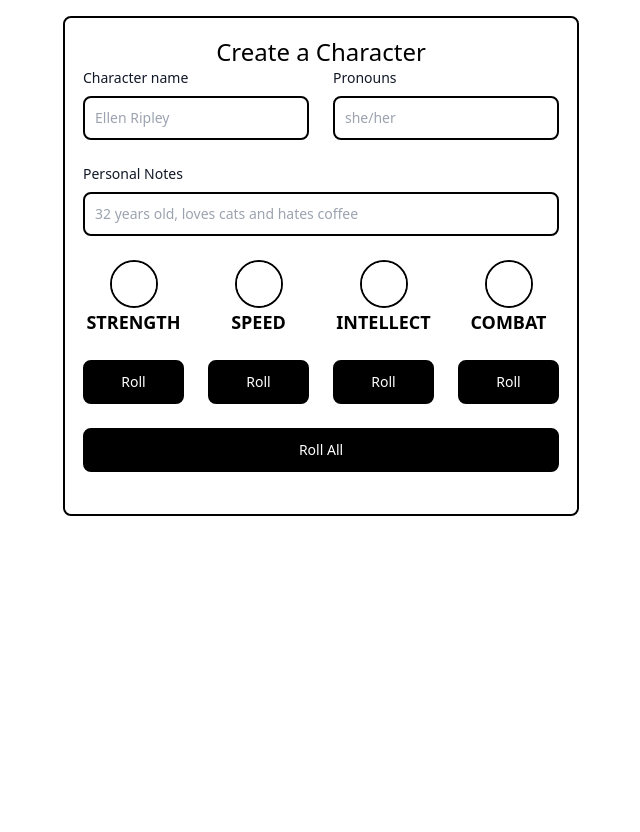
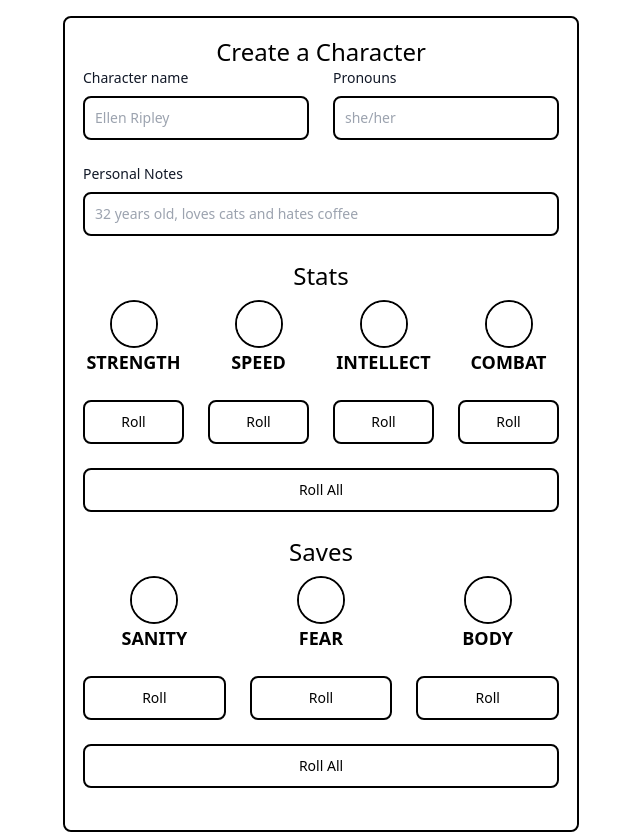
Before and after one commit to JudgeSansDredd/mothership-assistant, a React (Vite) app: page /create in a window 1280 px wide. Shown: the whole page, without its empty margins (319-959 px from the left). Built offline with nearby package versions, Linux system fonts and the light colour scheme.

Commit message:
Add saves to rolls

```diff
--- a/src/Components/button.tsx
+++ b/src/Components/button.tsx
@@ -10,7 +10,7 @@ export default function Button(props: React.PropsWithChildren<PropType>) {
 
   return (
     <button
-      className={`text-white dark:text-black hover:text-black dark:hover:text-white bg-black dark:bg-white hover:bg-white dark:hover:bg-black border-2 border-black dark:border-white focus:ring-4 font-medium rounded-lg text-sm px-5 py-2.5 focus:outline-none dark:focus:ring-blue-800 ${props.className}`}
+      className={`dark:text-white text-black dark:hover:text-black hover:text-white dark:bg-black bg-white dark:hover:bg-white hover:bg-black border-2 border-black dark:border-white focus:ring-4 font-medium rounded-lg text-sm px-5 py-2.5 focus:outline-none dark:focus:ring-blue-800 ${props.className}`}
       {...buttonProps}
     >
       {children}
--- a/src/Components/buttonLink.tsx
+++ b/src/Components/buttonLink.tsx
@@ -12,7 +12,7 @@ export default function ButtonLink({
   return (
     <Link
       to={to}
-      className="text-white dark:text-black hover:text-black dark:hover:text-white bg-black dark:bg-white hover:bg-white dark:hover:bg-black border-2 border-black dark:border-white focus:ring-4 font-medium rounded-lg text-sm px-5 py-2.5 me-2 mb-2 focus:outline-none dark:focus:ring-blue-800"
+      className="dark:text-white text-black dark:hover:text-black hover:text-white dark:bg-black bg-white dark:hover:bg-white hover:bg-black border-2 border-black dark:border-white focus:ring-4 font-medium rounded-lg text-sm px-5 py-2.5 me-2 mb-2 focus:outline-none dark:focus:ring-blue-800"
     >
       {children}
     </Link>
--- a/src/Pages/create.tsx
+++ b/src/Pages/create.tsx
@@ -12,6 +12,9 @@ export default function Create() {
   const speedRef = React.useRef<HTMLInputElement>(null);
   const intellectRef = React.useRef<HTMLInputElement>(null);
   const combatRef = React.useRef<HTMLInputElement>(null);
+  const sanityRef = React.useRef<HTMLInputElement>(null);
+  const fearRef = React.useRef<HTMLInputElement>(null);
+  const bodyRef = React.useRef<HTMLInputElement>(null);
 
   useEffect(() => {
     if (characterNameRef.current) {
@@ -19,18 +22,18 @@ export default function Create() {
     }
   }, [characterNameRef.current]);
 
-  const rollStat = () => {
+  const rollStat = (numToAdd: number) => {
     return (
       Math.floor(Math.random() * 10 + 1) +
       Math.floor(Math.random() * 10 + 1) +
-      25
+      numToAdd
     );
   };
 
   const onStatRandomize = (e: React.MouseEvent<HTMLButtonElement>) => {
     e.preventDefault();
     const stat = e.currentTarget.dataset.stat;
-    const rollResult = rollStat();
+    const rollResult = rollStat(25);
     if (stat === "Strength" && strengthRef.current) {
       strengthRef.current.value = rollResult.toString();
     } else if (stat === "Speed" && speedRef.current) {
@@ -42,23 +45,52 @@ export default function Create() {
     }
   };
 
+  const onSaveRandomize = (e: React.MouseEvent<HTMLButtonElement>) => {
+    e.preventDefault();
+    const save = e.currentTarget.dataset.save;
+    const rollResult = rollStat(10);
+    if (save === "Sanity" && sanityRef.current) {
+      sanityRef.current.value = rollResult.toString();
+    } else if (save === "Fear" && fearRef.current) {
+      fearRef.current.value = rollResult.toString();
+    } else if (save === "Body" && bodyRef.current) {
+      bodyRef.current.value = rollResult.toString();
+    }
+  };
+
   const onStatRandomizeAll = (e: React.MouseEvent<HTMLButtonElement>) => {
     e.preventDefault();
     if (strengthRef.current) {
-      const rollResult = rollStat();
+      const rollResult = rollStat(25);
       strengthRef.current.value = rollResult.toString();
     }
     if (speedRef.current) {
-      const rollResult = rollStat();
+      const rollResult = rollStat(25);
       speedRef.current.value = rollResult.toString();
     }
     if (intellectRef.current) {
-      const rollResult = rollStat();
+      const rollResult = rollStat(25);
       intellectRef.current.value = rollResult.toString();
     }
     if (combatRef.current) {
-      const rollResult = rollStat();
+      const rollResult = rollStat(25);
       combatRef.current.value = rollResult.toString();
+    }
+  };
+
+  const onSaveRandomizeAll = (e: React.MouseEvent<HTMLButtonElement>) => {
+    e.preventDefault();
+    if (sanityRef.current) {
+      const rollResult = rollStat(10);
+      sanityRef.current.value = rollResult.toString();
+    }
+    if (fearRef.current) {
+      const rollResult = rollStat(10);
+      fearRef.current.value = rollResult.toString();
+    }
+    if (bodyRef.current) {
+      const rollResult = rollStat(10);
+      bodyRef.current.value = rollResult.toString();
     }
   };
 
@@ -108,6 +140,7 @@ export default function Create() {
               placeholder="32 years old, loves cats and hates coffee"
             />
           </div>
+          <div className="text-2xl w-full text-center mb-2">Stats</div>
           <div className="grid gap-6 mb-6 md:grid-cols-4">
             <StatEditable ref={strengthRef} name="Strength" />
             <StatEditable ref={speedRef} name="Speed" />
@@ -143,6 +176,30 @@ export default function Create() {
               Roll All
             </Button>
           </div>
+          <div className="text-2xl w-full text-center mb-2">Saves</div>
+          <div className="grid gap-6 mb-6 md:grid-cols-3">
+            <StatEditable ref={sanityRef} name="Sanity" />
+            <StatEditable ref={fearRef} name="Fear" />
+            <StatEditable ref={bodyRef} name="Body" />
+            <Button type="button" data-save="Sanity" onClick={onSaveRandomize}>
+              Roll
+            </Button>
+            <Button type="button" data-save="Fear" onClick={onSaveRandomize}>
+              Roll
+            </Button>
+            <Button type="button" data-save="Body" onClick={onSaveRandomize}>
+              Roll
+            </Button>
+          </div>
+          <div className="mb-6 w-full">
+            <Button
+              type="button"
+              onClick={onSaveRandomizeAll}
+              className="w-full"
+            >
+              Roll All
+            </Button>
+          </div>
         </form>
       </div>
     </MainLayout>
--- a/src/Pages/welcome.tsx
+++ b/src/Pages/welcome.tsx
@@ -5,8 +5,8 @@ import MainLayout from "../Layouts/mainLayout";
 export default function Welcome() {
   return (
     <MainLayout title="Welcome">
-      <div className="border-white border-2 rounded-lg mt-8 p-4 flex flex-col items-center">
-        <h1 className="text-2xl">Mothership Assistant</h1>
+      <div className=" p-4 flex flex-col items-center">
+        <h1 className="text-2xl mb-6">Mothership Assistant</h1>
         <ButtonLink to="/create">Create a Character</ButtonLink>
       </div>
     </MainLayout>
```
